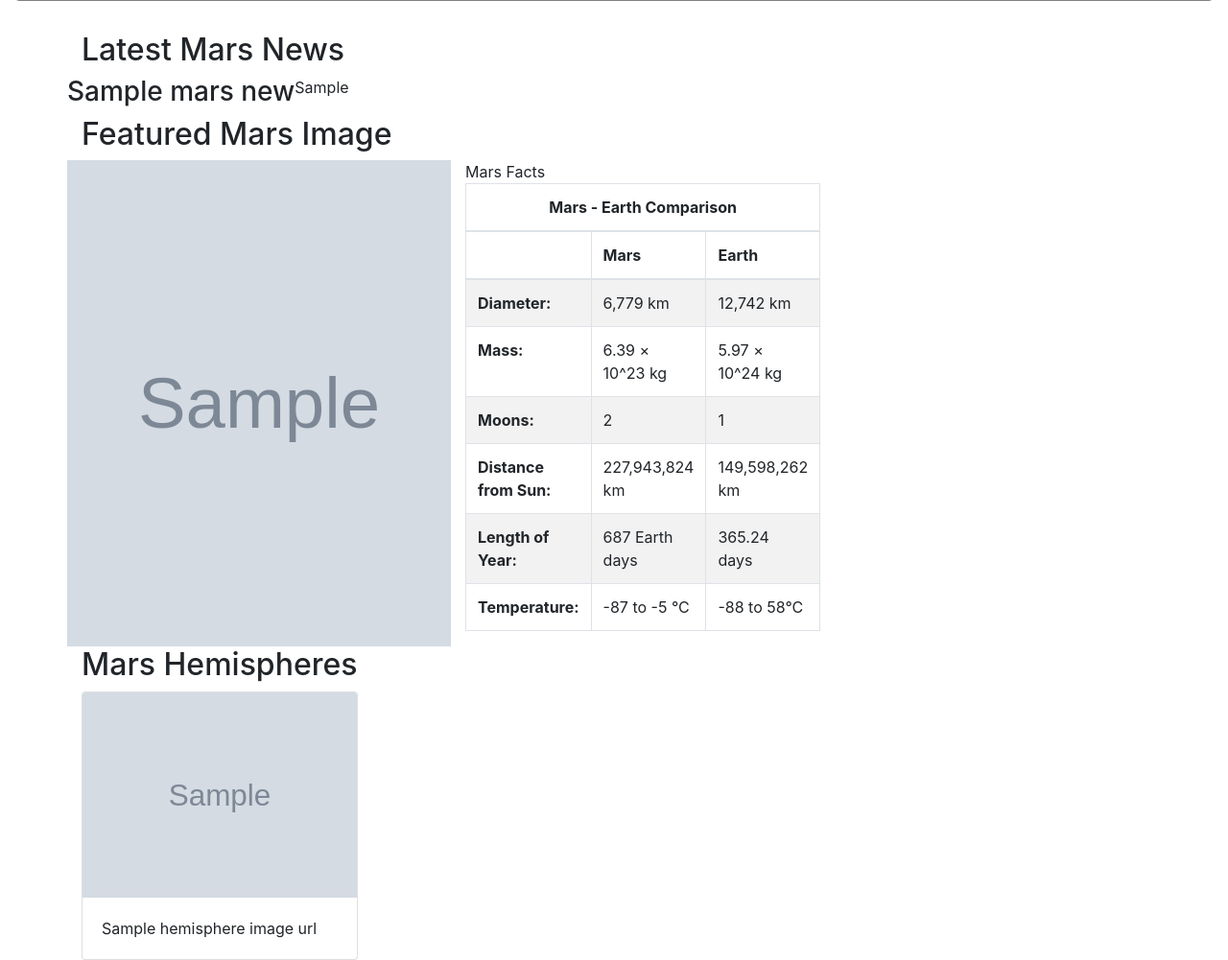
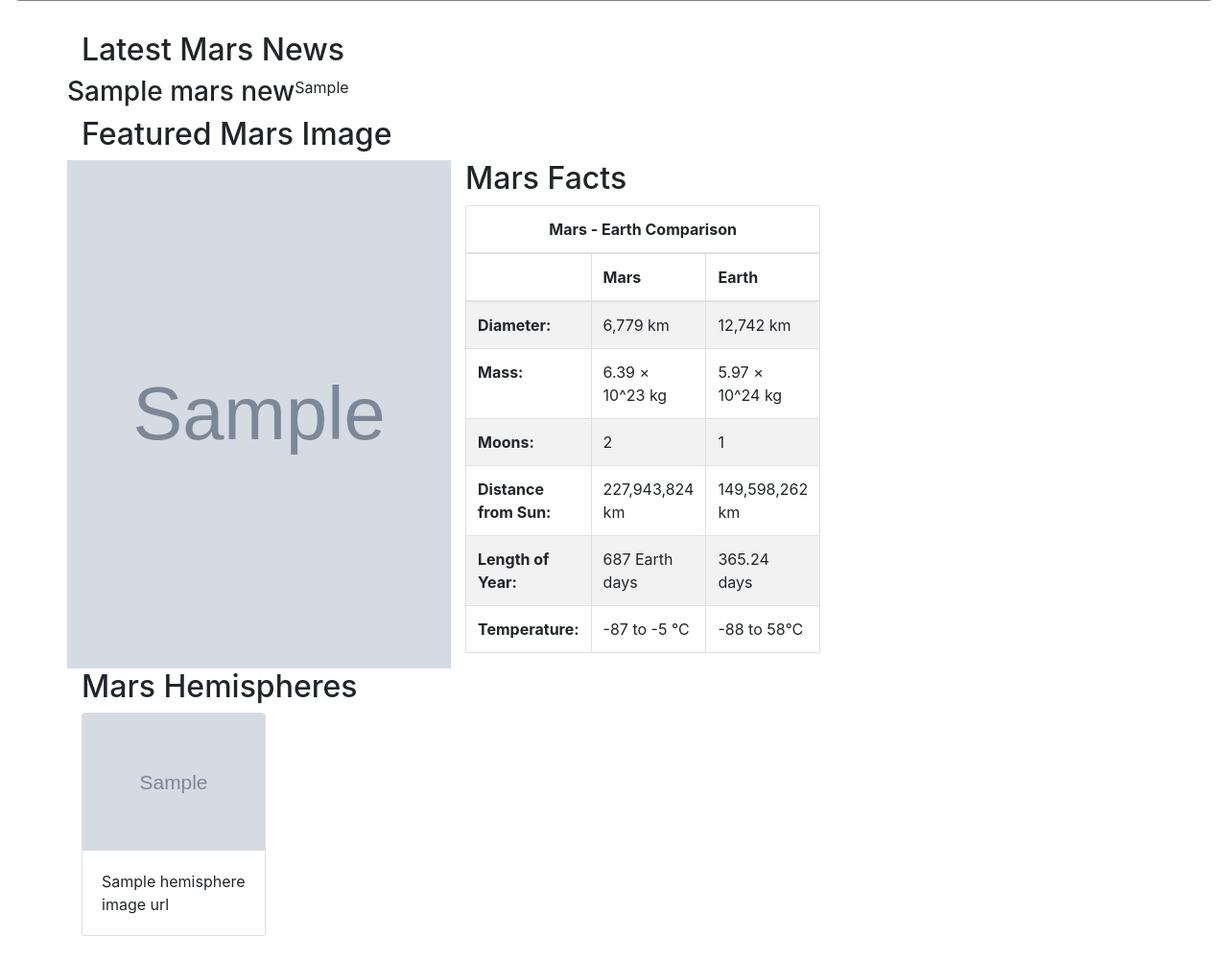
Before and after one commit to juliabrunett/web-scraping-challenge, a Flask app: page / in a window 1280 px wide. Shown: the part 247-1248 px from the top of the page at 96% size. After the commit the page ends 1223 px from the top, so only its background shows below. Run offline with Flask 2, Linux system fonts and the light colour scheme; grey boxes marked "Sample" are stand-in pictures; a database or web service that is not in the repository returns one stand-in record (values such as "Sample title"); some libraries are stand-ins or nearby versions.

Commit message:
Working on app

```diff
--- a/mission_to_mars/templates/css/styles.css
+++ b/mission_to_mars/templates/css/styles.css
@@ -9,3 +9,7 @@
 #table-title {
 
 }
+
+#card {
+    width: 25%
+}
--- a/mission_to_mars/templates/index.html
+++ b/mission_to_mars/templates/index.html
@@ -42,7 +42,7 @@
 
                 <!--Mars Facts table: Right-->
                 <div class="col-md-4" id="table-title">
-                    Mars Facts
+                    <h2>Mars Facts</h2>
                     <table class="table table-striped table-bordered table-hover">
                         <thead>
                             <tr style="text-align: center;">
@@ -99,16 +99,19 @@
                 </div>
             </div>
 
+            <div class="row">
             {% for x in dict.hemisphere_image_urls %}
             <!--Hemispheres Picture Gallery-->
-            <div class="card" style="width: 18rem;">
-                <img class="card-img-top" src="{{ x.img_url }}" alt="{{ x.title }}">
-                <div class="card-body">
-                <p class="card-text">{{ x.title }}</p>
+                <div class="col-md-3">
+                    <div class="card" style="width: 12rem;">
+                        <img class="card-img-top" src="{{ x.img_url }}" alt="{{ x.title }}">
+                        <div class="card-body">
+                            <p class="card-text">{{ x.title }}</p>
+                        </div>
+                    </div>
+                </div>
+                {% endfor %}
             </div>
-            {% endfor %}
-        </div>
-
         </div>
     </body>
 
```
Also changed, not shown: mission_to_mars/scrape_mars.py (line endings or trailing spaces).
